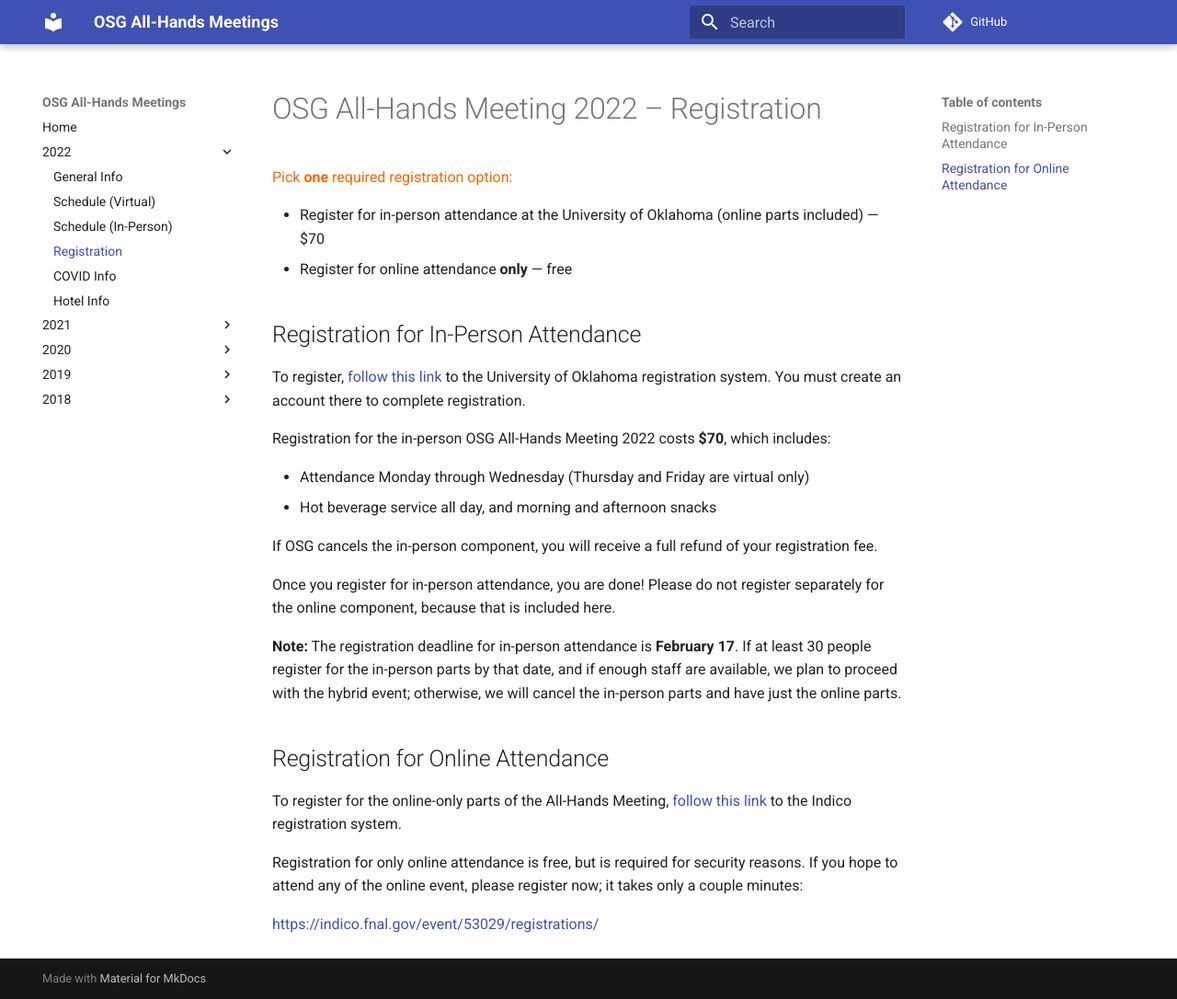
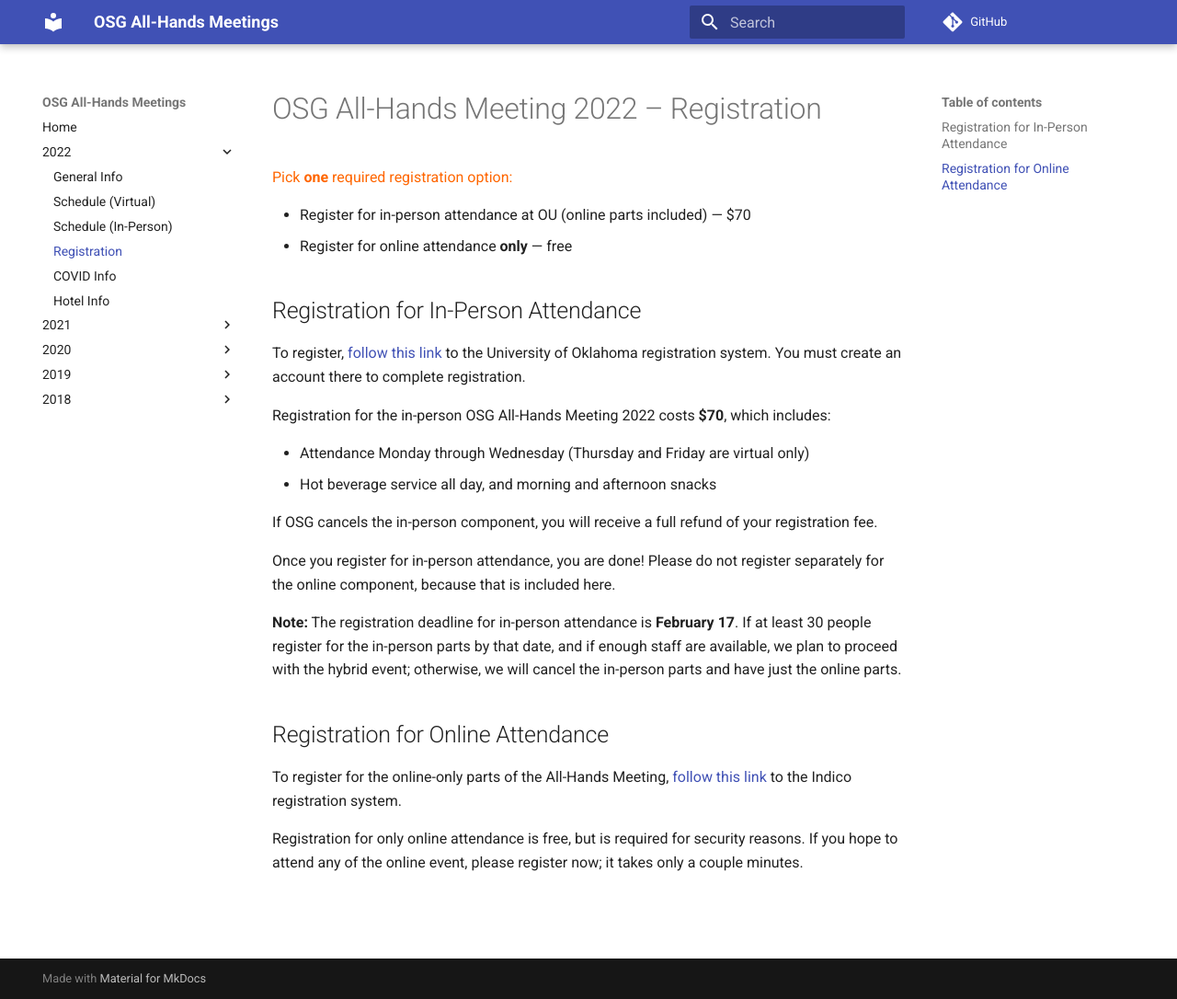
Before and after one commit to osg-htc/all-hands, an MkDocs documentation site: the page built from docs/2022/registration.md, in a window 1280 px wide and 1086 px high. Shown: the whole window at 92% size. Built offline with MkDocs 1.6.1 and Material for MkDocs 9.7.7, drawn with Linux system fonts in a browser that asks for light colours; comment, search, counter and statistics services are not loaded.

Commit message:
Removed duplicate reg link, shortened OU

```diff
--- a/docs/2022/registration.md
+++ b/docs/2022/registration.md
@@ -2,7 +2,7 @@
 
 <span style="color: #FF6600;">Pick <strong>one</strong> required registration option:</span>
 
-*   Register for in-person attendance at the University of Oklahoma (online parts included) &mdash; $70
+*   Register for in-person attendance at OU (online parts included) &mdash; $70
 *   Register for online attendance **only** &mdash; free
 
 ## Registration for In-Person Attendance
@@ -36,6 +36,4 @@
 Registration for only online attendance is free,
 but is required for security reasons.
 If you hope to attend any of the online event, please register now;
-it takes only a couple minutes:
-
-[https://indico.fnal.gov/event/53029/registrations/](https://indico.fnal.gov/event/53029/registrations/)
+it takes only a couple minutes.
```
